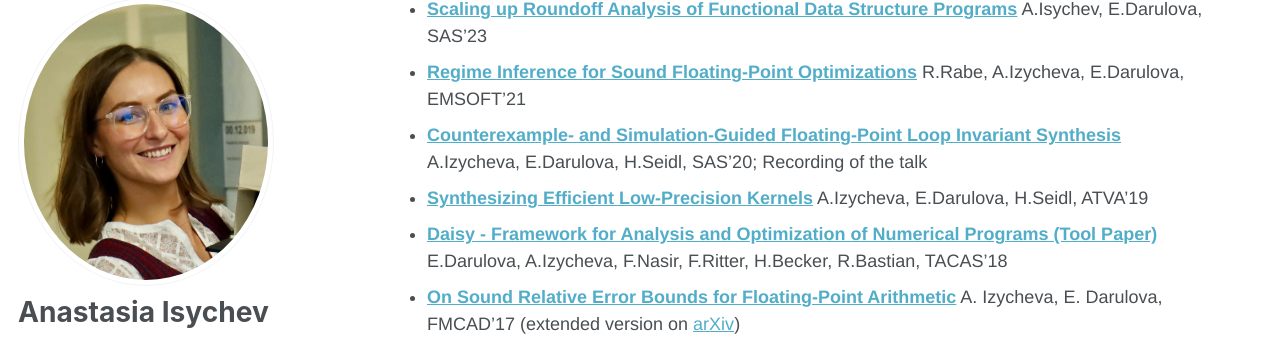
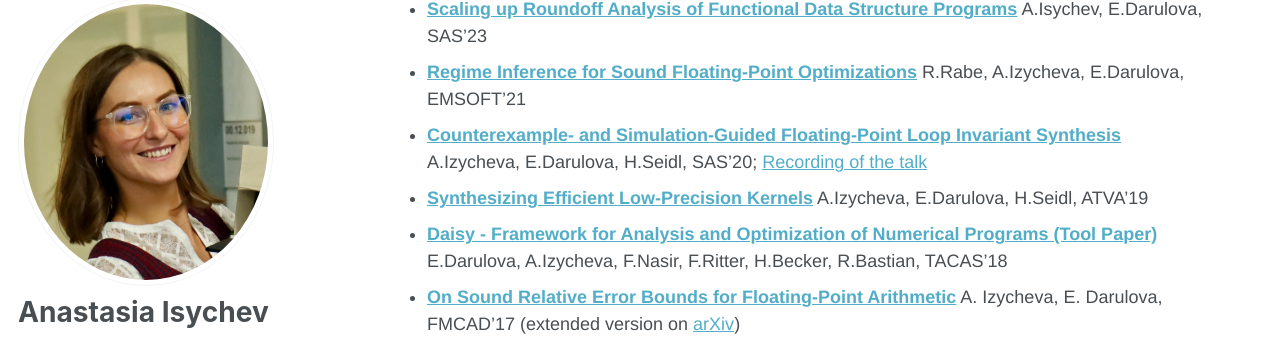
Before and after one commit to aisychev/aisychev.github.io, a Jekyll site: the page built from _pages/about.md, in a window 1280 px wide and 900 px high, scrolled down 1248 px. Shown: the part 108-453 px from the top of the window. Built offline with Jekyll 4.4.1, drawn with Linux system fonts in a browser that asks for light colours; some web fonts are replaced; part of the change alters nothing that is shown.

```diff
--- a/_pages/about.md
+++ b/_pages/about.md
@@ -35,7 +35,7 @@ Older: SAS'20 (subreview), FAOC Journal'21, AEC @ POPL'21, CAV'21, CGO'22, PLDI'
 * [**Constraint-Based Test Oracles for Program Analyzers**](https://aisychev.github.io/papers/ase24-minotaur.pdf) M.Fleischmann, D.Kaindlstorfer, A.Isychev, V.Wüstholz, M.Christakis, ASE'24
 * [**Scaling up Roundoff Analysis of Functional Data Structure Programs**](https://dl.acm.org/doi/10.1007/978-3-031-44245-2_17) A.Isychev, E.Darulova, SAS'23
 * [**Regime Inference for Sound Floating-Point Optimizations**](https://dl.acm.org/doi/10.1145/3477012) R.Rabe, A.Izycheva, E.Darulova, EMSOFT'21
-* [**Counterexample- and Simulation-Guided Floating-Point Loop Invariant Synthesis**](https://dl.acm.org/doi/10.1007/978-3-030-65474-0_8) A.Izycheva, E.Darulova, H.Seidl, SAS'20; Recording of the talk
+* [**Counterexample- and Simulation-Guided Floating-Point Loop Invariant Synthesis**](https://dl.acm.org/doi/10.1007/978-3-030-65474-0_8) A.Izycheva, E.Darulova, H.Seidl, SAS'20; [Recording of the talk](https://youtu.be/YJI_Lo0CAuI?si=cMqgXPcUogNSYz9P)
 * [**Synthesizing Efficient Low-Precision Kernels**](https://link.springer.com/chapter/10.1007/978-3-030-31784-3_17) A.Izycheva, E.Darulova, H.Seidl, ATVA'19
 * [**Daisy - Framework for Analysis and Optimization of Numerical Programs (Tool Paper)**](https://link.springer.com/chapter/10.1007/978-3-319-89960-2_15) E.Darulova, A.Izycheva, F.Nasir, F.Ritter, H.Becker, R.Bastian, TACAS'18
 * [**On Sound Relative Error Bounds for Floating-Point Arithmetic**](https://dl.acm.org/citation.cfm?id=3168462) A. Izycheva, E. Darulova, FMCAD'17 (extended version on [arXiv](https://arxiv.org/pdf/1707.02121))
```
